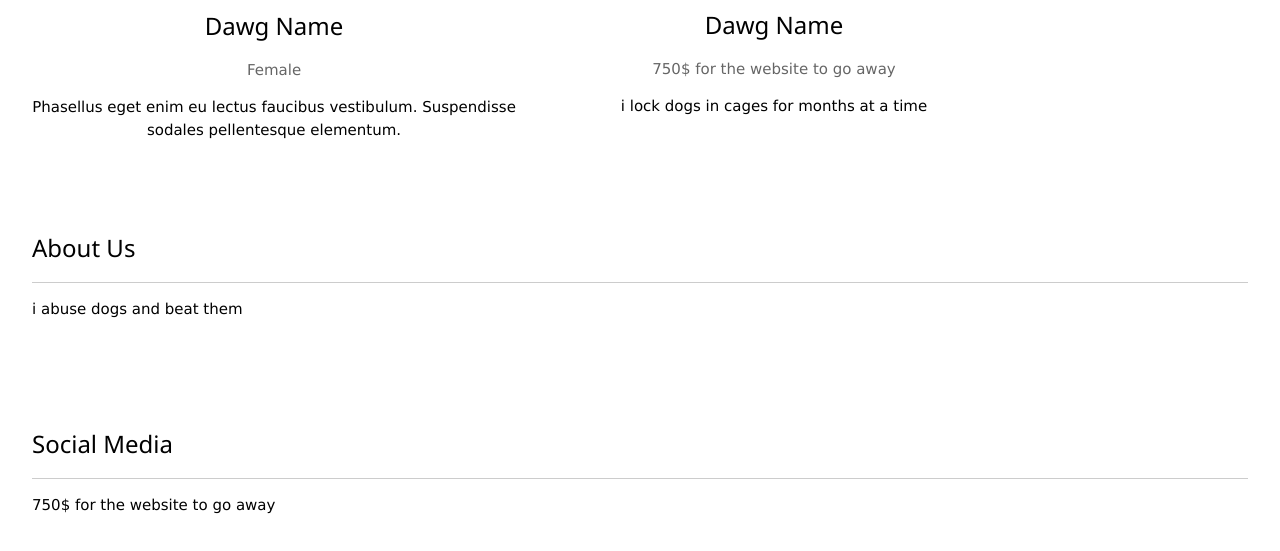
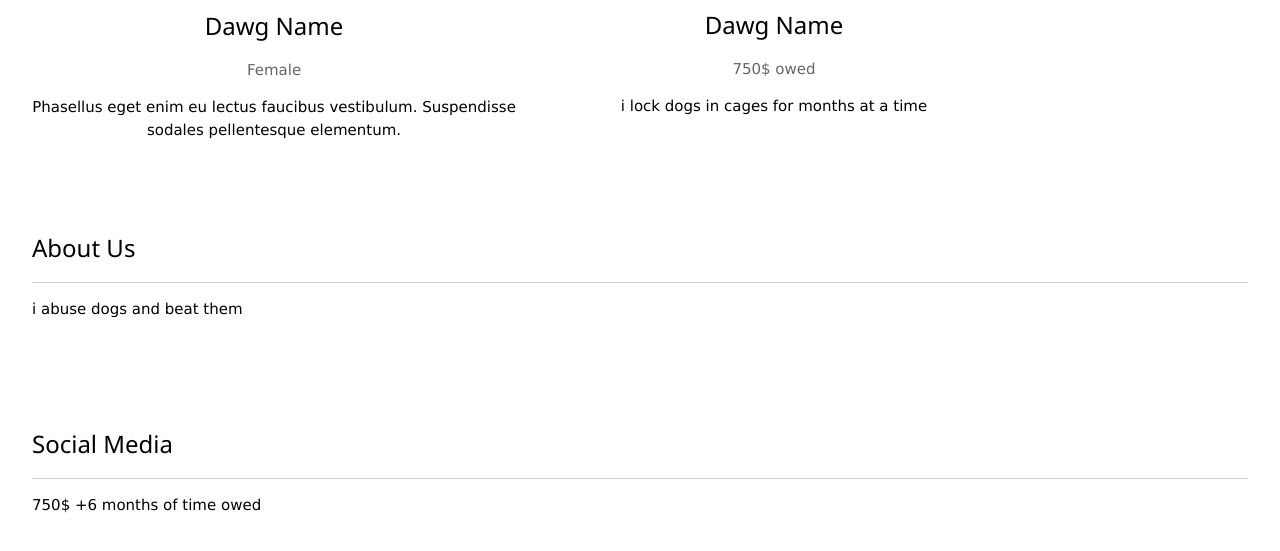
Before and after one commit to dooobydogster/valleybullys.com, a plain HTML site: page index.html in a window 1280 px wide. Shown: the part 1840-2391 px from the top of the page. Drawn offline with Linux system fonts and the light colour scheme.

Commit message:
Update index.html

```diff
--- a/index.html
+++ b/index.html
@@ -126,7 +126,7 @@
       <div class="vb-col l6 m6 vb-margin-bottom pic-parent">
         <img src="https://picsum.photos/501/500" alt="Jane" style="width: 100%" />
         <h3>Dawg Name</h3>
-        <p class="vb-opacity">750$ for the website to go away</p>
+        <p class="vb-opacity">750$ owed</p>
         <p>
 i lock dogs in cages for months at a time
         </p>
@@ -151,7 +151,7 @@ i abuse dogs and beat them
       <h3 class="vb-border-bottom vb-border-light-grey vb-padding-16">
         Social Media
       </h3>
-      <p>750$ for the website to go away</p><br>
+      <p>750$ +6 months of time owed</p><br>
       <div class="vb-row-padding vb-center">
         <!-- FACEBOOK LOGO -->
         <div class="vb-col l6 m6 vb-margin-bottom">
```
